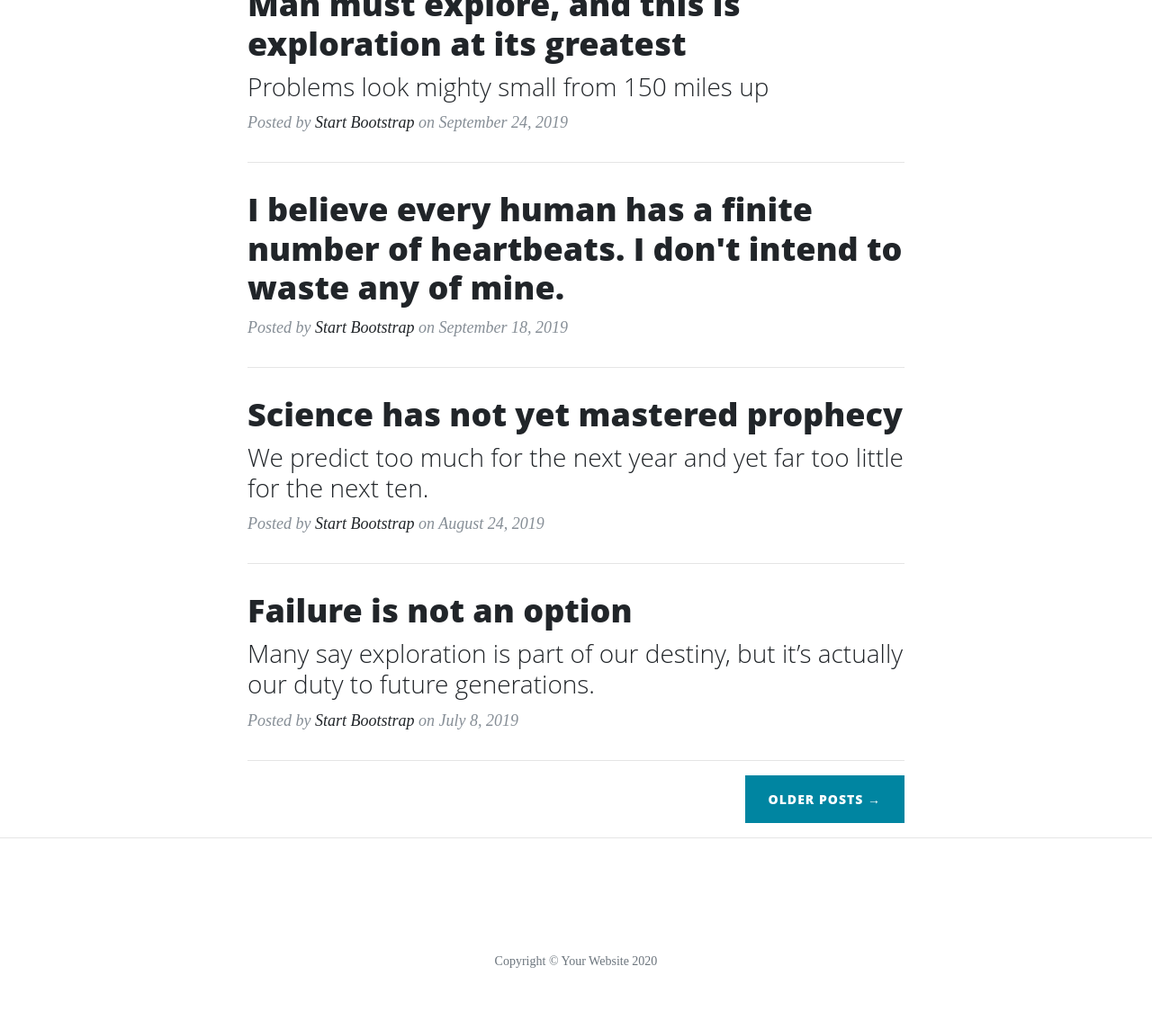
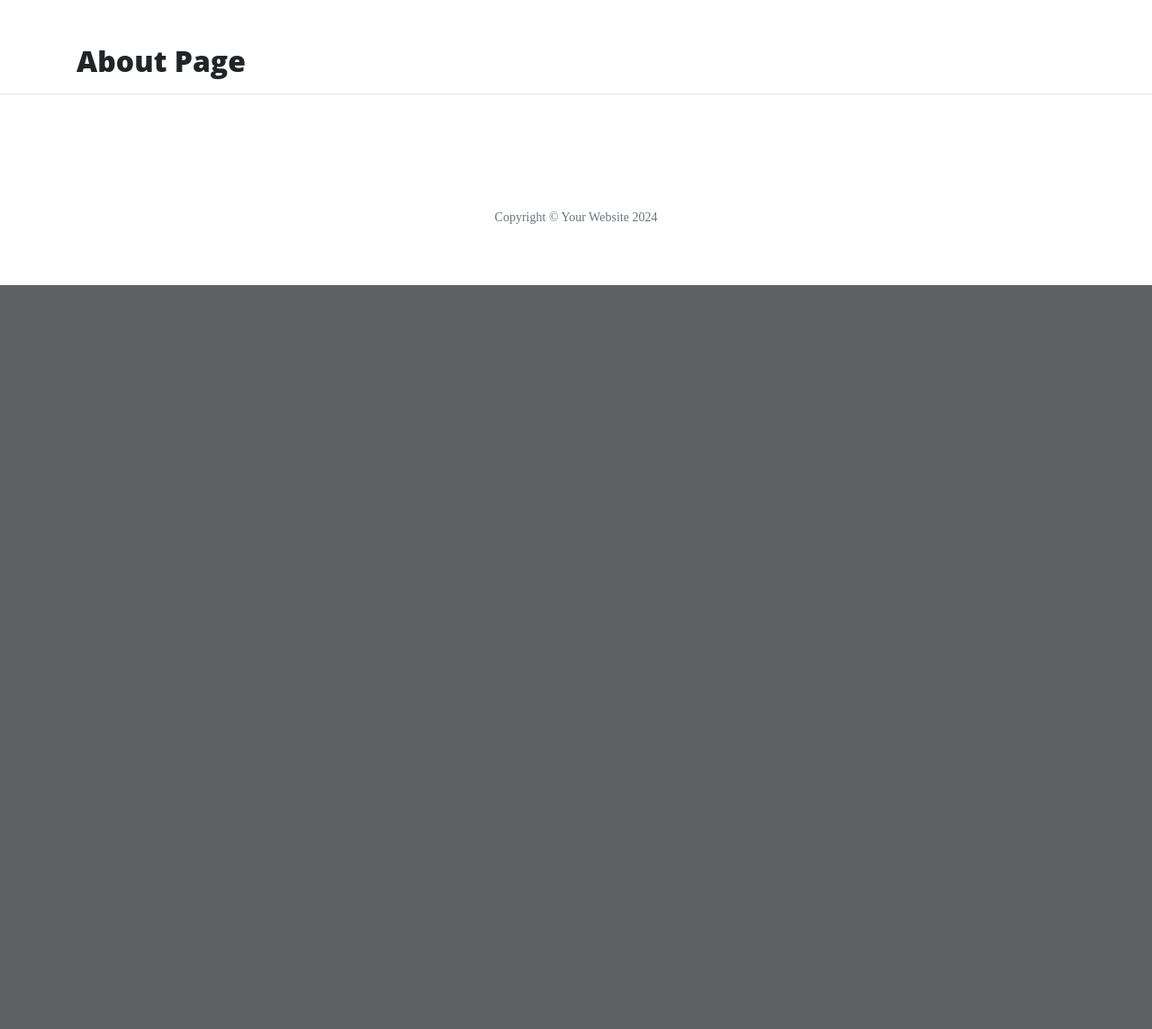
Before and after one commit to dimmando/hobbit-fan, a Flask app: page /about in a window 1280 px wide. Shown: the part 629-1773 px from the top of the page at 90% size. After the commit the page ends 946 px from the top, so only its background shows below. Run offline with Flask 3, Linux system fonts and the light colour scheme; some libraries are stand-ins or nearby versions.

Commit message:
Changing text on all pages

```diff
--- a/templates/about.html
+++ b/templates/about.html
@@ -1,4 +1,4 @@
 {% extends "base.html" %}
 {% block content %}
-    <h1>About Page</h1>
+    <h2>About Page</h2>
 {% endblock %}
--- a/templates/base.html
+++ b/templates/base.html
@@ -18,7 +18,7 @@
     <!-- Navigation -->
     <nav class="navbar navbar-expand-lg navbar-light fixed-top" id="mainNav">
       <div class="container">
-        <a class="navbar-brand" href="{{ url_for('index') }}">Start Bootstrap</a>
+        <a class="navbar-brand" href="{{ url_for('index') }}">Thorin &amp; Company</a>
         <button
           class="navbar-toggler navbar-toggler-right"
           type="button"
@@ -51,14 +51,14 @@
     </nav>
 
     <!-- Page Header -->
-    <header class="masthead" style="background-image: url('{{ url_for('static', filename='img/home-bg.jpg') }}')">
+    <header class="masthead" style="background-image: url('https://pre00.deviantart.net/9ae0/th/pre/f/2013/275/8/f/the_hobbit__thorin_and_company_by_art_calavera-d5nay7b.png')">
       <div class="overlay"></div>
       <div class="container">
         <div class="row">
           <div class="col-lg-8 col-md-10 mx-auto">
             <div class="site-heading">
-              <h1>Clean Blog</h1>
-              <span class="subheading">A Blog Theme by Start Bootstrap</span>
+              <h1>Thorin &amp; Company</h1>
+              <span class="subheading">Thorin and his company of dwarves</span>
             </div>
           </div>
         </div>
@@ -67,76 +67,8 @@
 
     <!-- Main Content -->
     <div class="container">
-      <div class="row">
-        <div class="col-lg-8 col-md-10 mx-auto">
-          <div class="post-preview">
-            <a href="post.html">
-              <h2 class="post-title">
-                Man must explore, and this is exploration at its greatest
-              </h2>
-              <h3 class="post-subtitle">
-                Problems look mighty small from 150 miles up
-              </h3>
-            </a>
-            <p class="post-meta">
-              Posted by
-              <a href="#">Start Bootstrap</a>
-              on September 24, 2019
-            </p>
-          </div>
-          <hr />
-          <div class="post-preview">
-            <a href="post.html">
-              <h2 class="post-title">
-                I believe every human has a finite number of heartbeats. I don't
-                intend to waste any of mine.
-              </h2>
-            </a>
-            <p class="post-meta">
-              Posted by
-              <a href="#">Start Bootstrap</a>
-              on September 18, 2019
-            </p>
-          </div>
-          <hr />
-          <div class="post-preview">
-            <a href="post.html">
-              <h2 class="post-title">Science has not yet mastered prophecy</h2>
-              <h3 class="post-subtitle">
-                We predict too much for the next year and yet far too little for
-                the next ten.
-              </h3>
-            </a>
-            <p class="post-meta">
-              Posted by
-              <a href="#">Start Bootstrap</a>
-              on August 24, 2019
-            </p>
-          </div>
-          <hr />
-          <div class="post-preview">
-            <a href="post.html">
-              <h2 class="post-title">Failure is not an option</h2>
-              <h3 class="post-subtitle">
-                Many say exploration is part of our destiny, but it’s actually
-                our duty to future generations.
-              </h3>
-            </a>
-            <p class="post-meta">
-              Posted by
-              <a href="#">Start Bootstrap</a>
-              on July 8, 2019
-            </p>
-          </div>
-          <hr />
-          <!-- Pager -->
-          <div class="clearfix">
-            <a class="btn btn-primary float-right" href="#"
-              >Older Posts &rarr;</a
-            >
-          </div>
-        </div>
-      </div>
+    {% block content %}
+    {% endblock %}
     </div>
 
     <hr />
@@ -172,9 +104,8 @@
                 </a>
               </li>
             </ul>
-            <p class="copyright text-muted">
-              Copyright &copy; Your Website 2020
-            </p>
+            <p class="copyright text-muted">Copyright &copy; Your Website <span id="copyright"></span></p>
+				</div>
           </div>
         </div>
       </div>
@@ -186,5 +117,9 @@
 
     <!-- Custom scripts for this template -->
     <script src="{{ url_for('static', filename='js/clean-blog.min.js') }}"></script>
+
+    <script>
+      $("#copyright").text(new Date().getFullYear());
+    </script>
   </body>
 </html>
--- a/templates/careers.html
+++ b/templates/careers.html
@@ -1,4 +1,4 @@
 {% extends "base.html" %}
 {% block content %}
-    <h1>Come Work With Us!</h1>
+    <h2>Come Work With Us!</h2>
 {% endblock %}
--- a/templates/contact.html
+++ b/templates/contact.html
@@ -1,4 +1,4 @@
 {% extends "base.html" %}
 {% block content %}
-    <h1>Contact Us</h1>
+    <h2>Contact Us</h2>
 {% endblock %}
--- a/templates/index.html
+++ b/templates/index.html
@@ -1,4 +1,4 @@
 {% extends "base.html" %}
 {% block content %}
-    <h1>Home Page</h1>
+    <h2>Home Page</h2>
 {% endblock %}
```
